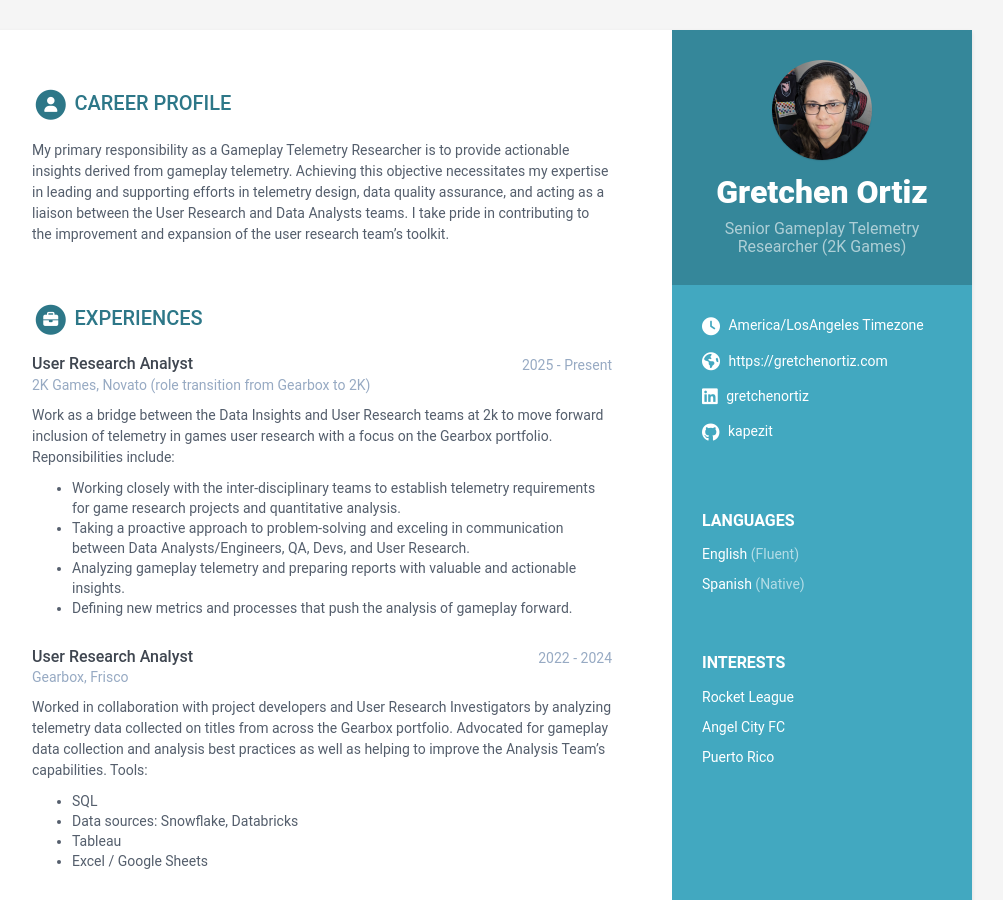
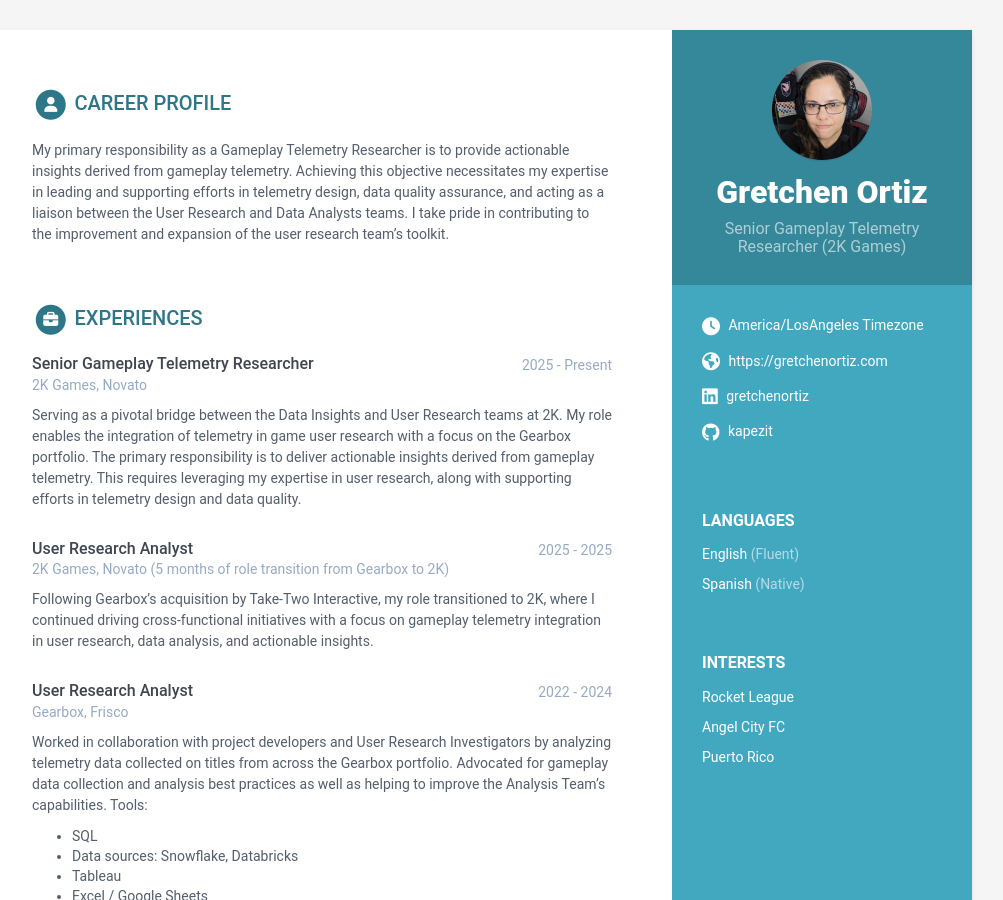
Before and after one commit to kapezit/kapezit.github.io, a Jekyll site: the page built from index.html, in a window 1280 px wide and 900 px high. Shown: the whole window, without its empty margins (168-1171 px from the left). Built offline with Jekyll 4.4.1, drawn with Linux system fonts in a browser that asks for light colours.

Commit message:
Added Senior Role at 2k
Added Senior role at 2k

```diff
--- a/_data/data.yml
+++ b/_data/data.yml
@@ -64,15 +64,19 @@ career-profile:
 experiences:
     title: Experiences
     info:
+
+      - role: Senior Gameplay Telemetry Researcher
+        time: 2025 - Present
+        company: 2K Games, Novato
+        details: |
+          Serving as a pivotal bridge between the Data Insights and User Research teams at 2K. My role enables the integration of telemetry in game user research with a focus on the Gearbox portfolio.
+          The primary responsibility is to deliver actionable insights derived from gameplay telemetry. This requires leveraging my expertise in user research, along with supporting efforts in telemetry design and data quality.
+
       - role: User Research Analyst
-        time: 2025 - Present
-        company: 2K Games, Novato (role transition from Gearbox to 2K)
+        time: 2025 - 2025
+        company: 2K Games, Novato (5 months of role transition from Gearbox to 2K)
         details: |
-          Work as a bridge between the Data Insights and User Research teams at 2k to move forward inclusion of telemetry in games user research with a focus on the Gearbox portfolio. Reponsibilities include:
-            - Working closely with the inter-disciplinary teams to establish telemetry requirements for game research projects and quantitative analysis.
-            - Taking a proactive approach to problem-solving and exceling in communication between Data Analysts/Engineers, QA, Devs, and User Research.
-            - Analyzing gameplay telemetry and preparing reports with valuable and actionable insights.
-            - Defining new metrics and processes that push the analysis of gameplay forward.
+          Following Gearbox's acquisition by Take-Two Interactive, my role transitioned to 2K, where I continued driving cross-functional initiatives with a focus on gameplay telemetry integration in user research, data analysis, and actionable insights.
 
       - role: User Research Analyst
         time: 2022 - 2024
```
